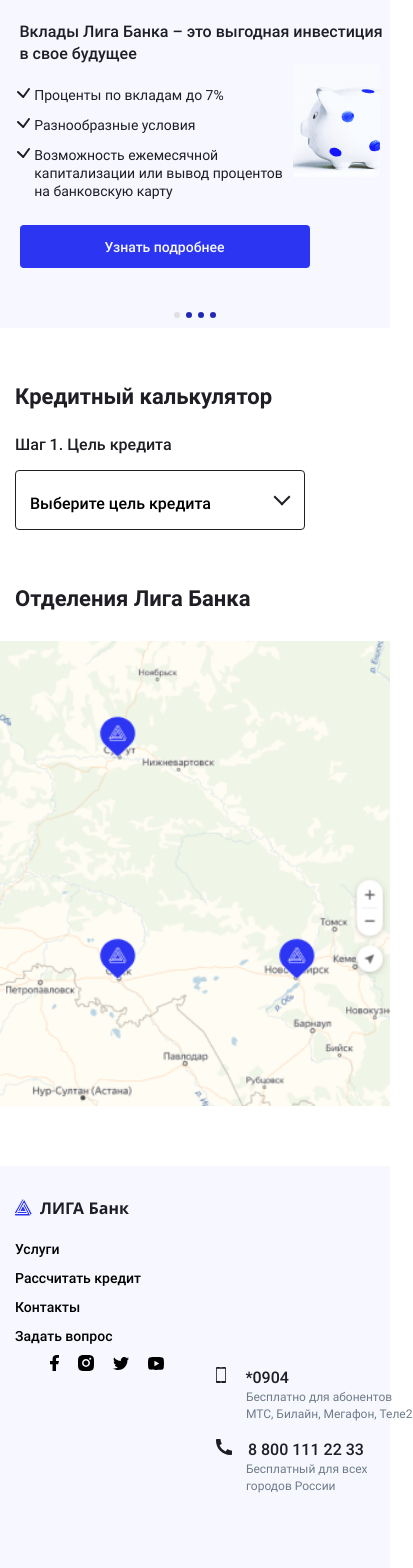
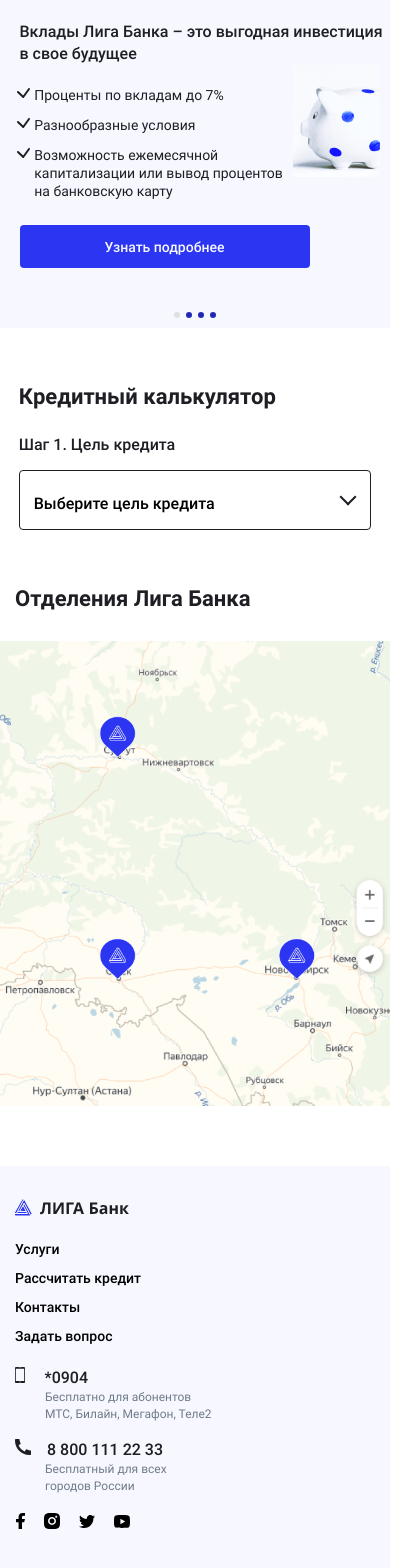
Before and after one commit to kokinz/ligaBank, a React (Create React App) app: page / in a window 390 px wide. Shown: the part 308-1876 px from the top of the page, 413 px wide, since content can reach past the window. Built offline with nearby package versions, Linux system fonts and the light colour scheme.

Commit message:
adaptive mobile

```diff
--- a/src/components/calculator/calculator.scss
+++ b/src/components/calculator/calculator.scss
@@ -86,11 +86,11 @@
 
     @media (max-width: $tablet-width) {
       padding-top: 40px;
-      width: 290px;
+      width: 100%;
       margin-bottom: 0;
 
       &--third-step {
-        width: 290px;
+        width: 100%;
         margin-bottom: 143px;
       }
     }
@@ -265,6 +265,10 @@
 	margin: 0;
 
   counter-reset: labels;
+
+  @media (max-width: $max-width) {
+    width: calc(100% + 2px);
+  }
 }
 
 
@@ -294,17 +298,16 @@
   }
 
   @media (max-width: $max-width) {
-    width: 330px;
+    width: 100%;
   }
 
   @media (max-width: $desktop-width) {
-    box-sizing: content-box;
     width: 100%;
   }
 
   @media (max-width: $tablet-width) {
     box-sizing: border-box;
-    width: 290px;
+    width: 100%;
   }
 }
 
@@ -433,10 +436,6 @@
   @media (max-width: $desktop-width) {
     width: 100%;
   }
-
-  @media (max-width: $tablet-width) {
-    width: 290px;
-  }
 }
 
 .calculator__button-minus {
@@ -563,13 +562,27 @@
   }
 
   @media (max-width: $tablet-width) {
-    width: 290px;
     margin-bottom: 20px;
-    padding-left: 12px;
+    padding-left: 4px;
+    padding-top: 2px;
     margin-right: 0;
 
     &--full-name {
+      padding-left: 11px;
+      padding-top: 2px;
       margin-top: 14px;
+    }
+
+    &--user-phone {
+      padding-left: 11px;
+      padding-top: 2px;
+      width: 100%
+    }
+
+    &--user-email {
+      padding-left: 11px;
+      padding-top: 2px;
+      width: 100%
     }
   }
 }
@@ -741,10 +754,6 @@
   @media (max-width: $desktop-width) {
     width: 100%;
   }
-
-  @media (max-width: $tablet-width) {
-    width: 290px;
-  }
 }
 
 .calculator__range-text {
@@ -780,10 +789,6 @@
     @media (max-width: $desktop-width) {
       position: absolute;
       right: 0;
-    }
-
-    @media (max-width: $tablet-width) {
-      position: static;
     }
   }
 }
@@ -853,8 +858,8 @@
   }
 
   @media (max-width: $tablet-width) {
-    width: 290px;
-    height: 433px;
+    min-height: 100px;
+    height: auto;
 
     padding-left: 0;
     margin-top: 7px;
@@ -878,7 +883,6 @@
   }
 
   @media (max-width: $tablet-width) {
-    width: 230px;
     padding-top: 35px;
     padding-left: 15px;
     margin-bottom: 23px;
@@ -912,6 +916,8 @@
   }
 
   @media (max-width: $tablet-width) {
+    width: 65%;
+    max-width: 320px;
     margin-bottom: 14px;
   }
 }
@@ -987,8 +993,8 @@
   }
 
   @media (max-width: $tablet-width) {
-    width: 260px;
-    margin: 0 auto;
+    width: 90%;
+    margin: 0 auto 40px;
     margin-top: 15px;
 
     font-size: 14px;
--- a/src/components/footer/footer.scss
+++ b/src/components/footer/footer.scss
@@ -19,7 +19,6 @@
   }
 
   @media (max-width: $tablet-width) {
-    flex-wrap: nowrap;
     min-height: 320px;
     height: auto;
     padding: 0 0;
@@ -61,7 +60,7 @@
   }
 
   @media (max-width: $tablet-width) {
-    margin-left: 12px;
+    margin-left: 8%;
     margin-top: 40px;
     margin-bottom: 120px;
   }
@@ -153,9 +152,11 @@
   }
 
   @media (max-width: $tablet-width) {
+    width: 100%;
     order: 0;
-    margin-left: -161px;
-    padding-bottom: 222px;
+    margin-left: -149px;
+    padding-bottom: 0;
+    margin-bottom: 8px;
 
     font-size: 14px;
     line-height: 20px;
@@ -236,17 +237,15 @@
   }
 
   @media (max-width: $tablet-width) {
-    top: auto;
-    bottom: 82px;
-    right: 106px;
+    position: static;
     margin-right: 0;
-    padding-left: 10px;
+    padding-left: 8px;
     padding-top: 3px;
+    margin-bottom: 82px;
 
     &--mobile {
       bottom: 142px;
       right: 108px;
-      padding-top: 29px;
       margin-bottom: 12px;
     }
   }
@@ -325,7 +324,9 @@
   }
 
   @media (max-width: $tablet-width) {
-    margin-left: -158px;
+    top: auto;
+    bottom: 0;
+    left: 6px;
     margin-top: auto;
     margin-bottom: 44px;
   }
--- a/src/components/promo/promo.scss
+++ b/src/components/promo/promo.scss
@@ -97,13 +97,13 @@
     }
 
     &--confidence {
-      background: url('../../img/confidence-tablet.png') calc(50% - 47px) top/auto 226px no-repeat,
+      background: url('../../img/confidence.png') calc(70% + 20px) top/auto 226px no-repeat,
       linear-gradient(to right, #DDE2EC, #DDE2EC 50%, #F3FAFF 50%, #F3FAFF);
     }
 
     &--branch {
-      background: url('../../img/branch-tablet.png') calc(50% - 57px) top/auto 226px no-repeat,
-      linear-gradient(#E6F1FE, #E6F1FE);
+      background: url('../../img/branch.png') calc(70% + 33px) top/auto 226px no-repeat,
+      linear-gradient(to right, #E6F1FE, #F0F8FE);
     }
   }
 }
--- a/src/sass/global.scss
+++ b/src/sass/global.scss
@@ -47,7 +47,7 @@
 
   @media (max-width: $tablet-width) {
     width: 320px;
-    padding: 0 15px;
+    padding: 0 4.8%;
   }
 }
 
```
Also changed, not shown: public/img/map-mobile.png.
